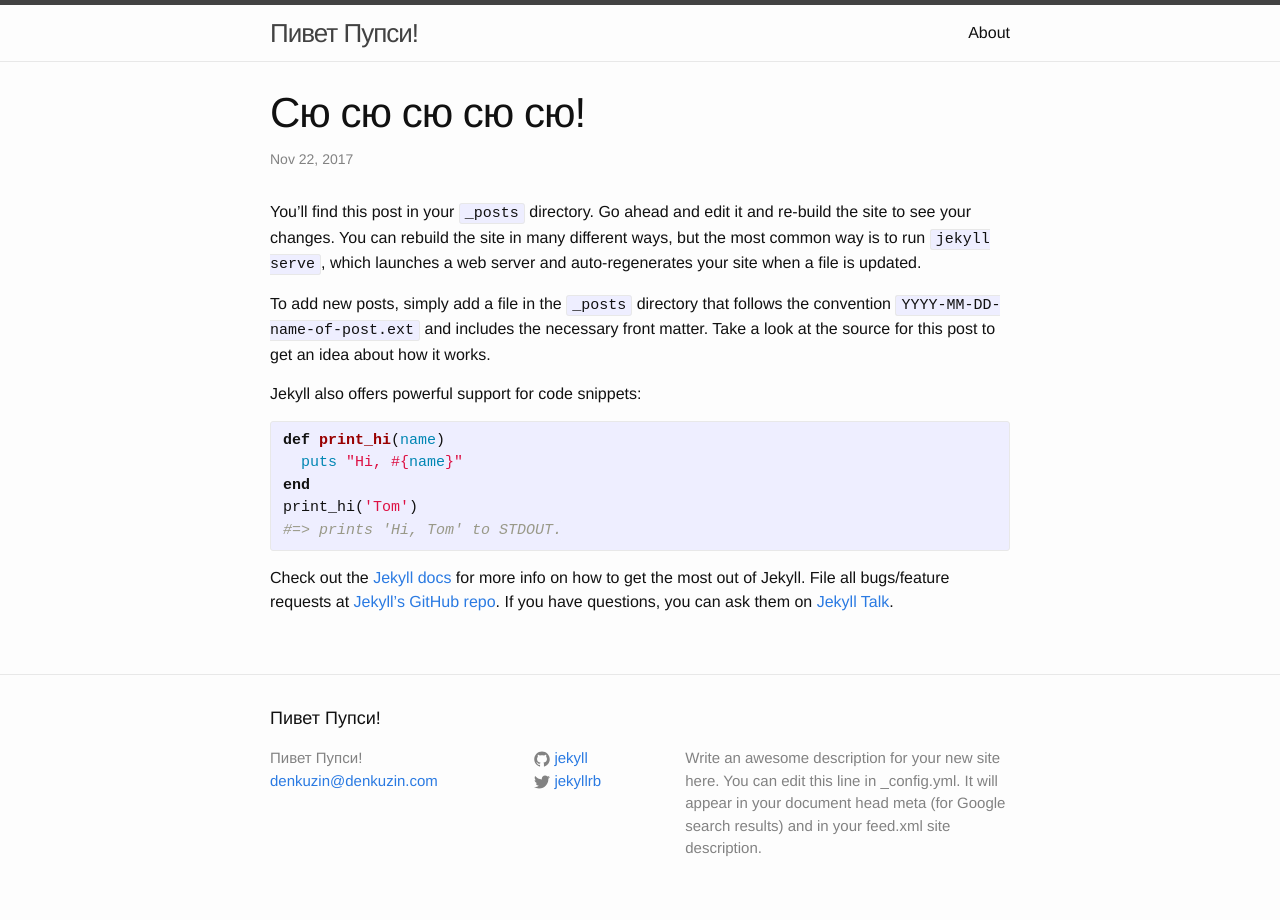
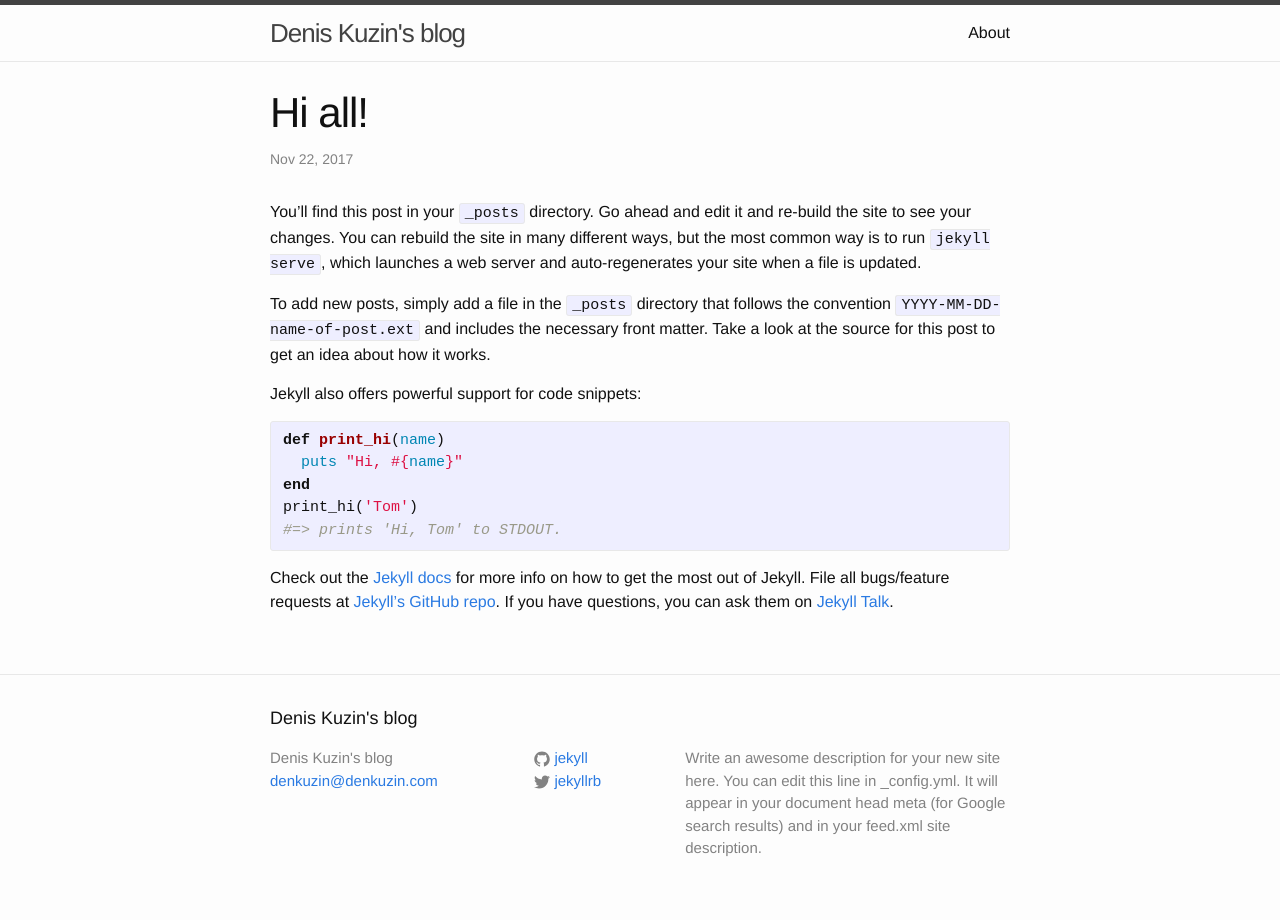
Before and after one commit to denkuzin/deploy_website_example, a Jekyll site: the page built from _posts/2017-11-22-welcome-to-jekyll.markdown, in a window 1280 px wide. Built offline with Jekyll 4.4.1, drawn with Linux system fonts in a browser that asks for light colours.

Commit message:
change header

```diff
--- a/_config.yml
+++ b/_config.yml
@@ -6,14 +6,14 @@
 # 'jekyll serve'. If you change this file, please restart the server process.
 
 # Site settings
-title: Пивет Пупси!
+title: Denis Kuzin's blog
 email: denkuzin@denkuzin.com
 description: > # this means to ignore newlines until "baseurl:"
   Write an awesome description for your new site here. You can edit this
   line in _config.yml. It will appear in your document head meta (for
   Google search results) and in your feed.xml site description.
 baseurl: "" # the subpath of your site, e.g. /blog
-url: "http://yourdomain.com" # the base hostname & protocol for your site
+url: "http://denkuzin.com" # the base hostname & protocol for your site
 twitter_username: jekyllrb
 github_username:  jekyll
 
--- a/_posts/2017-11-22-welcome-to-jekyll.markdown
+++ b/_posts/2017-11-22-welcome-to-jekyll.markdown
@@ -1,6 +1,6 @@
 ---
 layout: post
-title:  "Сю сю сю сю сю!"
+title:  "Hi all!"
 date:   2017-11-22 17:06:41 +0000
 categories: jekyll update
 ---
```
